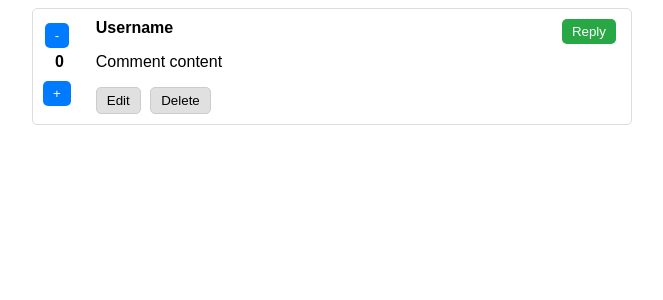
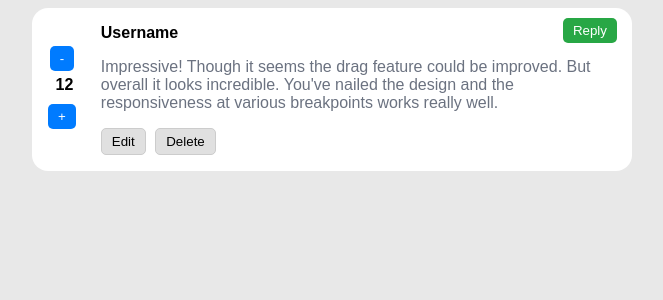
Before and after one commit to lavenderwall85/interactive-comments-section-main, a SvelteKit app: page / in a window 1280 px wide. Shown: the top 300 px of the page, without its empty margins (308-971 px from the left). Built offline with nearby package versions, Linux system fonts and the light colour scheme.

Commit message:
agregué votos dinámicos a los comentarios Usé una store y mejoré ciertos estilos de los comentarios junto con el body.

```diff
--- a/src/routes/+page.svelte
+++ b/src/routes/+page.svelte
@@ -1,27 +1,59 @@
+<script>
+  import { writable } from 'svelte/store';
+
+  // Store para almacenar los comentarios
+  const comments = writable([
+    { id: 1, user: 'amyrobson', content: 'This is amazing!', votes: 12, deleted: false, isEditing: false },
+  ]);
+
+  function vote(id, type) {
+    comments.update(c => {
+      const comment = c.find(c => c.id === id);
+      if (comment) {
+        if (type === "up") {
+          comment.votes += 1;
+        } else {
+          comment.votes -= 1;
+        }
+      }
+      return [...c];
+    });
+  }
+
+
+</script>
+
 <div class="comments-list">
+  {#each $comments as comment (comment.id)}
   <div class="comment">
     <!-- Botón de Responder al lado derecho -->
     <button class="reply-button">Reply</button>
 
-    <!-- Botones de Votación -->
-    <div class="vote-buttons">
-      <button>-</button>
-      <span>0</span>
-      <button>+</button>
-    </div>
+        <!-- Botones de Votación -->
+        <div class="vote-buttons">
+          <button on:click={() => vote(comment.id, "down")}>-</button>
+          <span>{comment.votes}</span>
+          <button on:click={() => vote(comment.id, "up")}>+</button>
+        </div>
+
 
     <div>
       <div class="comment-header">
         <span><strong>Username</strong></span>
       </div>
-      <p>Comment content</p>
+      <p style="color: rgba(107, 114, 128, 1);">Impressive! Though it seems the drag feature could be improved. But overall it looks incredible. You've nailed the design and the responsiveness at various breakpoints works really well.</p>
       <button>Edit</button>
       <button>Delete</button>
     </div>
+
   </div>
+  {/each}
 </div>
 
 <style>
+  :global(body){
+    background: #e8e8e8;
+  }
   .comments-list {
     max-width: 600px;
     margin: 0 auto;
@@ -29,10 +61,11 @@
   }
 
   .comment {
-    margin-bottom: 20px;
-    padding: 10px;
-    border: 1px solid #ddd;
-    border-radius: 5px;
+    border-width: 1px;
+    border-color: rgba(219, 234, 254, 1);
+    border-radius: 1rem;
+    background-color: rgba(255, 255, 255, 1);
+    padding: 1rem;
     display: flex;
     justify-content: flex-start;
     position: relative;
```
